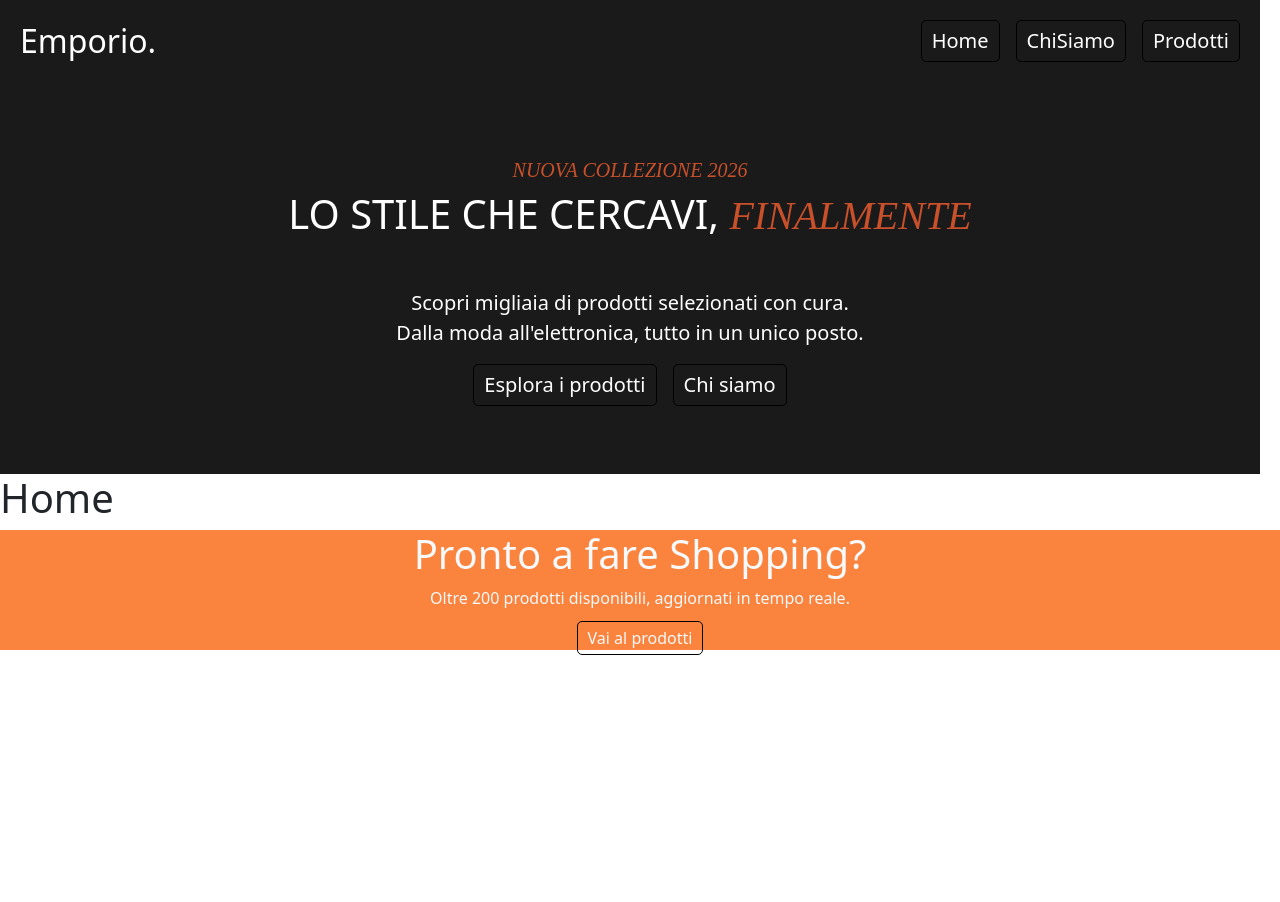
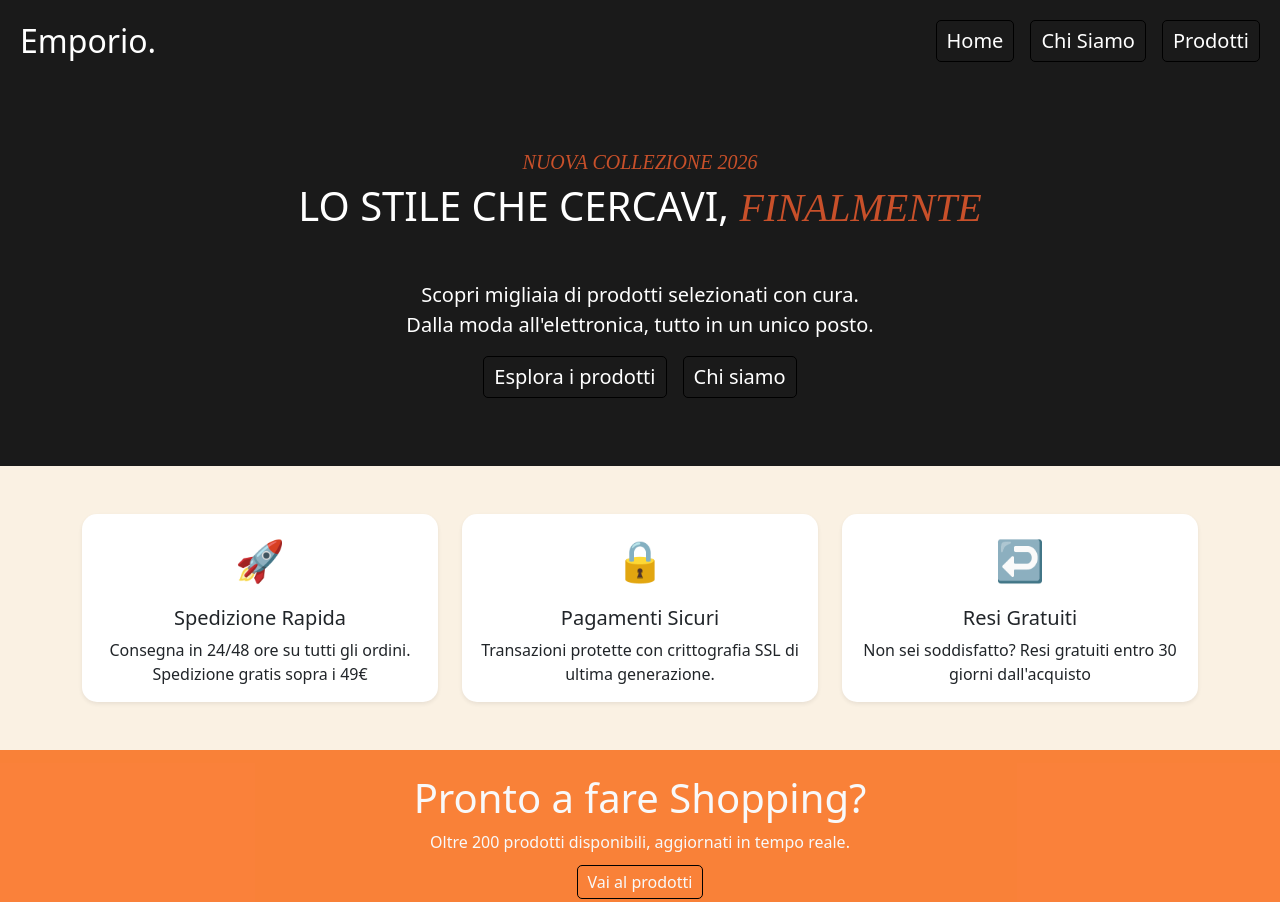
Before and after one commit to RodiglianoLorenzo/react-router, a React (Vite) app: page / in a window 1280 px wide. Before the commit the page ends 800 px from the top, so only its background shows below. Built offline with nearby package versions, Linux system fonts and the light colour scheme.

Commit message:
update Home page layout and styling

```diff
--- a/src/Components/AppFooter.jsx
+++ b/src/Components/AppFooter.jsx
@@ -4,8 +4,8 @@ import { Link } from "react-router-dom";
 export default function AppFooter() {
 
     return (
-        <footer>
-            <div className="text-center text-light">
+        <footer className="py-4">
+            <div className="text-center text-light ">
                 <h1>Pronto a fare Shopping?</h1>
                 <p>Oltre 200 prodotti disponibili, aggiornati in tempo reale.</p>
 
--- a/src/Components/AppHeader.jsx
+++ b/src/Components/AppHeader.jsx
@@ -21,25 +21,6 @@ export default function AppHeader() {
                 </nav>
             </div>
 
-            <div className="text-center mt-5">
-                <h5 className="mt-5 Testo_title fst-italic">NUOVA COLLEZIONE 2026</h5>
-                <h1>
-                    LO STILE CHE CERCAVI, <span className="Testo_title fst-italic">FINALMENTE</span>
-                </h1>
-                <p className="mt-5">
-                    Scopri migliaia di prodotti selezionati con cura.<br />
-                    Dalla moda all'elettronica, tutto in un unico posto.
-                </p>
-            </div>
-
-            <div>
-                <nav className="d-flex justify-content-center gap-3 mb-5">
-                    <Link to={menu[2].path} className="nav-midle">Esplora i prodotti</Link>
-                    <Link to={menu[1].path} className="nav-midle">Chi siamo</Link>
-                </nav>
-
-            </div>
-
         </header>
     )
 }
--- a/src/Data/menu.js
+++ b/src/Data/menu.js
@@ -7,7 +7,7 @@ const menu = [
     {
         id: 2,
         path: '/ChiSiamo',
-        text: 'ChiSiamo'
+        text: 'Chi Siamo'
     },
     {
         id: 3,
--- a/src/index.css
+++ b/src/index.css
@@ -9,7 +9,6 @@
 header {
 
     font-size: 20px;
-    margin-right: 20px;
     padding: 20px;
     background-color: #1a1a1a;
     color: white;
@@ -28,17 +27,32 @@ header {
         border-radius: 5px;
     }
 
+    .nav-link:hover {
+        background-color: #f0f0f0;
+    }
+
+}
+
+body {
+    background-color: #faf1e3;
+}
+
+main {
+
+
+    .Home_main {
+        font-size: 20px;
+        padding: 20px;
+        background-color: #1a1a1a;
+        color: white;
+    }
+
     .nav-midle {
         border: 1px solid black;
         padding: 5px 10px;
         text-decoration: none;
         color: inherit;
         border-radius: 5px;
-    }
-
-
-    .nav-link:hover {
-        background-color: #f0f0f0;
     }
 
     .nav-midle:hover {
@@ -49,10 +63,24 @@ header {
         color: #c8502a;
         font-family: 'Times New Roman', Times, serif;
     }
+
+    .card {
+        background-color: white;
+        border: none;
+        border-radius: 15px;
+        transition: transform 0.3s ease, box-shadow 0.3s ease;
+    }
+
+    .card:hover {
+        transform: translateY(-10px);
+        box-shadow: 0 20px 40px rgba(0, 0, 0, 0.25);
+    }
+
 }
 
 footer {
     background-color: #fa6c1ad7;
+    height: 19vh;
 
     .nav-footer {
         border: 1px solid black;
@@ -61,4 +89,5 @@ footer {
         color: inherit;
         border-radius: 5px;
     }
+
 }
--- a/src/pages/ChiSiamo.jsx
+++ b/src/pages/ChiSiamo.jsx
@@ -1,10 +1,14 @@
 export default function ChiSiamo() {
 
     return (
-        <div>
-            <main>
-                <p>CISIamo</p>
-            </main>
-        </div>
+        <main>
+            <div className="Home_main text-center p-4">
+                <h1>Chi siamo</h1>
+                <p>Un progetto nato dalla passione per il buon design e l'osperienza<br /> d'acquisto.</p>
+            </div>
+            <div>
+                <p><span className="fw-bold">Emporio</span>nasce nel 2020 con una missione semplice: rendere lo shopping online piacevole, affidabile e accessibile a tutti. Siamo un team di appassionati di tecnologia e design che crede nella qualità senza compromessi.</p>
+            </div>
+        </main>
     )
 }
--- a/src/pages/Home.jsx
+++ b/src/pages/Home.jsx
@@ -1,9 +1,73 @@
+import { NavLink, Link } from "react-router-dom";
+import menu from '../Data/menu'
+
 export default function Home() {
 
     return (
         <>
             <main>
-                <h1>Home</h1>
+                <div className="Home_main">
+                    <div className="text-center mt-5 ">
+                        <h5 className="mt-5 Testo_title fst-italic">NUOVA COLLEZIONE 2026</h5>
+                        <h1>
+                            LO STILE CHE CERCAVI, <span className="Testo_title fst-italic">FINALMENTE</span>
+                        </h1>
+                        <p className="mt-5">
+                            Scopri migliaia di prodotti selezionati con cura.<br />
+                            Dalla moda all'elettronica, tutto in un unico posto.
+                        </p>
+                    </div>
+
+                    <div>
+                        <nav className="d-flex justify-content-center gap-3 mb-5">
+                            <Link to={menu[2].path} className="nav-midle">Esplora i prodotti</Link>
+                            <Link to={menu[1].path} className="nav-midle">Chi siamo</Link>
+                        </nav>
+
+                    </div>
+                </div>
+
+                <div className="container py-5">
+                    <div className="row g-4">
+
+                        <div className="col-12 col-md-4">
+                            <div className="card h-100 text-center shadow-sm border-0">
+                                <div className="card-body ">
+                                    <div className="fs-1 mb-3">🚀</div>
+                                    <h5 className="card-title">Spedizione Rapida</h5>
+                                    <p className="card-text">
+                                        Consegna in 24/48 ore su tutti gli ordini. Spedizione gratis sopra i 49€
+                                    </p>
+                                </div>
+                            </div>
+                        </div>
+
+                        <div className="col-12 col-md-4">
+                            <div className="card h-100 text-center shadow-sm border-0">
+                                <div className="card-body">
+                                    <div className="fs-1 mb-3">🔒</div>
+                                    <h5 className="card-title">Pagamenti Sicuri</h5>
+                                    <p className="card-text">
+                                        Transazioni protette con crittografia SSL di ultima generazione.
+                                    </p>
+                                </div>
+                            </div>
+                        </div>
+
+                        <div className="col-12 col-md-4">
+                            <div className="card h-100 text-center shadow-sm border-0">
+                                <div className="card-body">
+                                    <div className="fs-1 mb-3">↩️</div>
+                                    <h5 className="card-title">Resi Gratuiti</h5>
+                                    <p className="card-text">
+                                        Non sei soddisfatto? Resi gratuiti entro 30 giorni dall'acquisto
+                                    </p>
+                                </div>
+                            </div>
+                        </div>
+
+                    </div>
+                </div>
             </main>
         </>
     )
```
